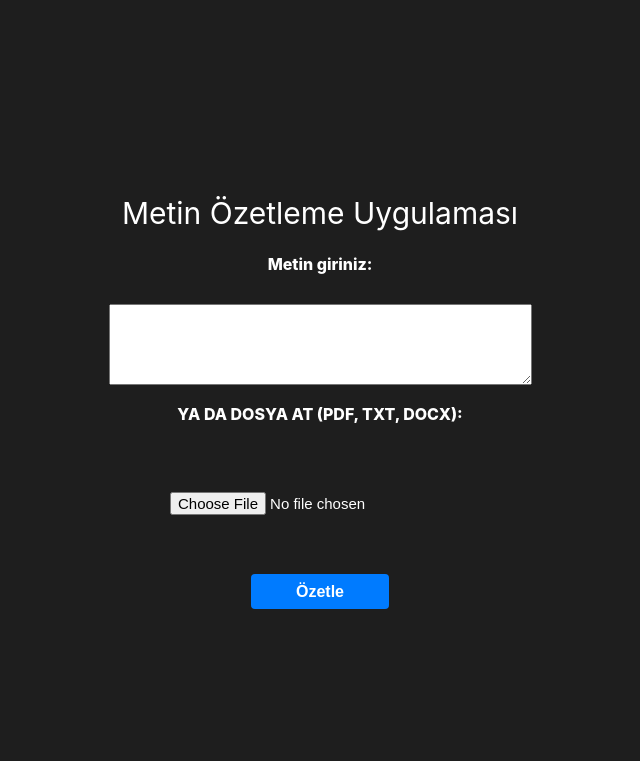
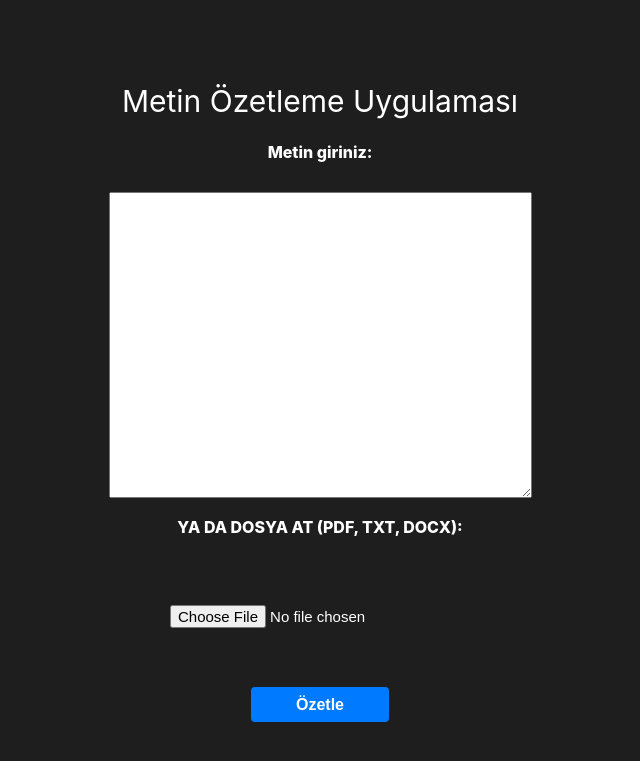
Before and after one commit to severus-sys/TextMining, a Flask app: page / in a window 1280 px wide. Shown: the top 761 px of the page, without its empty margins (320-960 px from the left). Run offline with Flask 3, Linux system fonts and the light colour scheme; parts of the project's set-up code (start-up, migrations or seed data) failed here and were passed over.

Commit message:
Update index.html

```diff
--- a/templates/index.html
+++ b/templates/index.html
@@ -13,8 +13,8 @@
             top: 50%;
             left: 50%;
             transform: translate(-50%, -50%);
-            width: 578px;
-            height: 200px;
+            width: 800px;
+            height: 300px;
             background-color: #1E1E1E;
             display: flex;
             flex-direction: column;
@@ -88,7 +88,7 @@
         <form action="/summary" method="POST" enctype="multipart/form-data">
             <div class="input-container">
                 <label for="text">Metin giriniz:</label>
-                <textarea name="text" id="text" rows="5" cols="50"></textarea>
+                <textarea name="text" id="text" rows="20" cols="50"></textarea>
             </div>
             <div class="input-container">
                 <label for="file">YA DA DOSYA AT (PDF, TXT, DOCX):</label>
```
